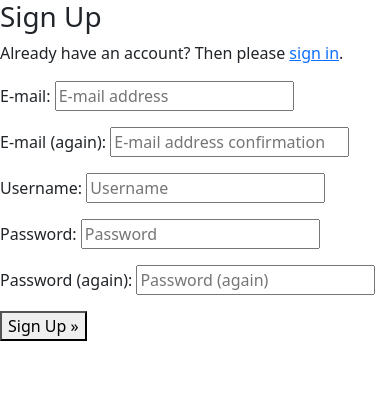
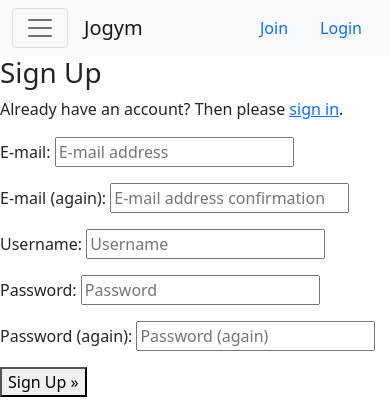
Before and after one commit to Code-Institute-Submissions/Zuhur-ms4_Feb, a Django app: page /accounts/signup/ in a window 390 px wide. Shown: the top 420 px of the page. Run offline with Django 3.2, Linux system fonts and the light colour scheme; some libraries are stand-ins or nearby versions.

Commit message:
Adjust overall structure of main header and include navbar for mobile devices

```diff
--- a/templates/base.html
+++ b/templates/base.html
@@ -20,6 +20,7 @@
 
     {% block js %}
     <script src="https://cdn.jsdelivr.net/npm/bootstrap@5.0.2/dist/js/bootstrap.bundle.min.js" integrity="sha384-MrcW6ZMFYlzcLA8Nl+NtUVF0sA7MsXsP1UyJoMp4YLEuNSfAP+JcXn/tWtIaxVXM" crossorigin="anonymous"></script>
+    <script src="https://kit.fontawesome.com/b9a678ca83.js" crossorigin="anonymous"></script>
     {% endblock %}
 
     {% block extra_js %}
@@ -29,48 +30,63 @@
     <title>JoyGym {% block extend_title %}{% endblock %}</title>
 </head>
 <body>
-        <header class="container-fluid">
-            <div class="row d-none py-2 d-lg-flex">
-                <div class="col-12 col-md-2 text-end align-content-center">
-                    <a class="navbar-brand text-uppercase fs-2" href="#">jo<strike>g</strike>y<strike>m</strike></a>
+    <header class="screen-lg-navbar">
+        <div class="row d-none d-lg-flex" style="background-color: gray;">
+            <div class="col-lg-3">
+                <ul class="nav justify-content-center">
+                    <li class="nav-item pt-1">
+                        <a class="navbar-brand" href="#">Jogym</a>
+                    </li>
+                </ul>
             </div>
-                <div class="col-12 col-md-8">
-                    <ul class="nav justify-content-center align-content-center h-100">
+            <div class="col-lg-6">
+                <ul class="nav justify-content-center">
                     <li class="nav-item">
-                            <a class="nav-link" href="#">Our gym</a>
+                        <a class="nav-link" href="#">Our Gym</a>
                     </li>
                     <li class="nav-item">
                         <a class="nav-link" href="#">Memberships</a>
                     </li>
-                        {% if is_authenticated %}
-                            {% if is_superuser %}
-                                <li class="nav-item">
-                                    <a class="nav-link" href="#">Shop</a>
-                                </li>
-                            {% endif %}
                     <li class="nav-item">
                         <a class="nav-link" href="#">Merchandise</a>
                     </li>
-                        {% endif %}
                     <li class="nav-item">
                         <a class="nav-link" href="#">Contact</a>
                     </li>
                 </ul>
             </div>
-
-                <div class="col-12 col-md-2">
-                    <ul class="nav justify-content-start align-content-center h-100">
+            <div class="col-lg-3">
+                <ul class="nav justify-content-center">
+                    {% if is_authenticated %}
+                        <li class="nav-item">
+                            <a class="nav-link" href="#">Cart</a>
+                        </li>
+                        <li class="nav-item">
+                            <a class="nav-link" href="#">Profile</a>
+                        </li>
+                        {% else %}
                             <li class="nav-item">
                                 <a class="nav-link" href="#">Join</a>
                             </li>
                             <li class="nav-item">
                                 <a class="nav-link" href="#">Login</a>
                             </li>
+                    {% endif %}
                 </ul>
             </div>
         </div>
+    </header>
+        <!-- Mobile header goes here -->
+        <nav class="navbar navbar-expand-lg navbar-light bg-light d-lg-none">
+            <div class="container-fluid">
+                <button class="navbar-toggler" type="button" data-bs-toggle="collapse" data-bs-target="#dropdown-nav" aria-controls="navbarSupportedContent" aria-expanded="false" aria-label="Toggle navigation">
+                    <span class="navbar-toggler-icon"></span>
+                </button>
+                <a class="navbar-brand me-auto ps-3" href="#">Jogym</a>
+                {% include 'includes/mobile-nav.html' %}
+            </div>
+        </nav>
 
-        </header>
     {% block content %}
     {% endblock %}
 
--- /dev/null
+++ b/templates/includes/mobile-nav.html
@@ -0,0 +1,45 @@
+<ul class="nav">
+    {% if is_authenticated %}
+    <li class="nav-item">
+        <a class="nav-link" href="#">cart(0)</a>
+    </li>
+    <li class="nav-item dropdown">
+        <a class="nav-link" href="#" data-bs-toggle="dropdown">
+            <i class="far fa-user"></i>
+        </a>
+        <ul class="dropdown-menu dropdown-menu-end">
+            {% if is_superuser %}
+                <li><a class="dropdown-item" href="#">Product Management</a></li>
+                {% else %}
+                <li><a class="dropdown-item" href="#">My Profile</a></li>
+            {% endif %}
+            <li><hr class="dropdown-divider"></li>
+            <li><a class="dropdown-item" href="#">Logout</a></li>
+        </ul>
+    </li>
+    {% else %}
+    <li class="nav-item">
+        <a class="nav-link" href="#">Join</a>
+    </li>
+    <li class="nav-item">
+        <a class="nav-link" href="#">Login</a>
+    </li>
+    {% endif %}
+</ul>
+
+<div class="collapse navbar-collapse" id="dropdown-nav">
+    <ul class="navbar-nav me-auto mb-2 mb-lg-0">
+        <li class="nav-item">
+            <a class="nav-link active"href="#">Our gym</a>
+        </li>
+        <li class="nav-item">
+            <a class="nav-link" href="#">Memberships</a>
+        </li>
+        <li class="nav-item">
+            <a class="nav-link" href="#">Merchandise</a>
+        </li>
+        <li class="nav-item">
+            <a class="nav-link" href="#">Contact</a>
+        </li>
+    </ul>
+</div>
```
Lines whose indentation alone changed are shown as unchanged.
